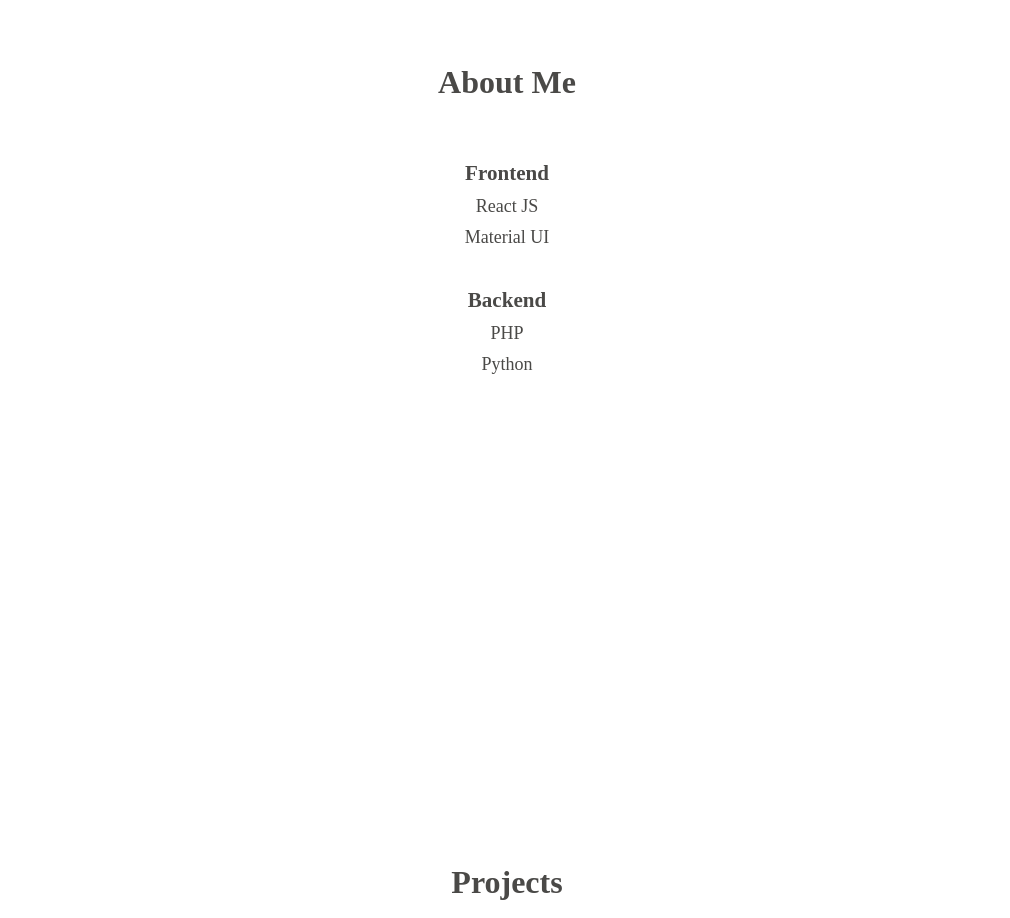
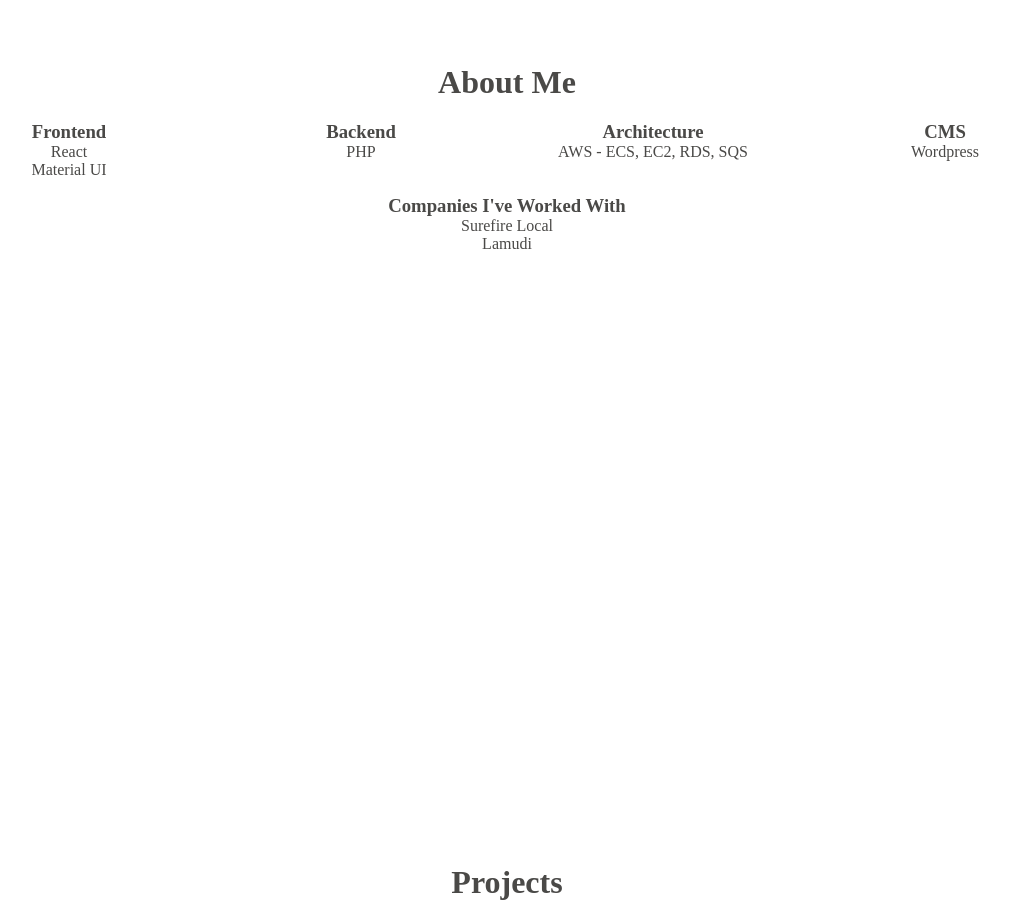
Before and after one commit to dev-nich/ChristineSPortfolio, a React (Vite) app in the folder client/: page / in a window 1280 px wide. Shown: the part 1120-2038 px from the top of the page, without its empty margins (133-1143 px from the left). Built offline with nearby package versions, Linux system fonts and the light colour scheme; a web font is replaced by a local one.

Commit message:
update about

```diff
--- a/client/src/components/About.jsx
+++ b/client/src/components/About.jsx
@@ -1,21 +1,37 @@
 import Container from '@mui/material/Container';
 import Divider from '@mui/material/Divider';
+import Grid from '@mui/material/Grid';
 
 
 const About = () => {
     return (
         <Container id="about" className="section">
             <h1>About Me</h1>
-            <ul>
-                <li><h3>Frontend</h3></li>
-                <li>React JS</li>
-                <li>Material UI</li>
-            </ul>
-            <ul>
-                <li><h3>Backend</h3></li>
-                <li>PHP</li>
-                <li>Python</li>
-            </ul>
+            <Grid container spacing={2}>
+                <Grid size={3}>
+                    <Grid size={12}><h3>Frontend</h3></Grid>
+                    <Grid size={12}>React</Grid>
+                    <Grid size={12}>Material UI</Grid>
+                </Grid>
+                <Grid size={3}>
+                    <Grid size={12}><h3>Backend</h3></Grid>
+                    <Grid size={12}>PHP</Grid>
+                </Grid>
+                <Grid size={3}>
+                    <Grid size={12}><h3>Architecture</h3></Grid>
+                    <Grid size={12}>AWS - ECS, EC2, RDS, SQS</Grid>
+                </Grid>
+                <Grid size={3}>
+                    <Grid size={12}><h3>CMS</h3></Grid>
+                    <Grid size={12}>Wordpress</Grid>
+                </Grid>
+                <Grid size={12}>
+                    <Grid size={12}><h3>Companies I've Worked With</h3></Grid>
+                    <Grid size={12}>Surefire Local</Grid>
+                    <Grid size={12}>Lamudi</Grid>
+                </Grid>
+            </Grid>
+
         </Container>
     )
 }
```
